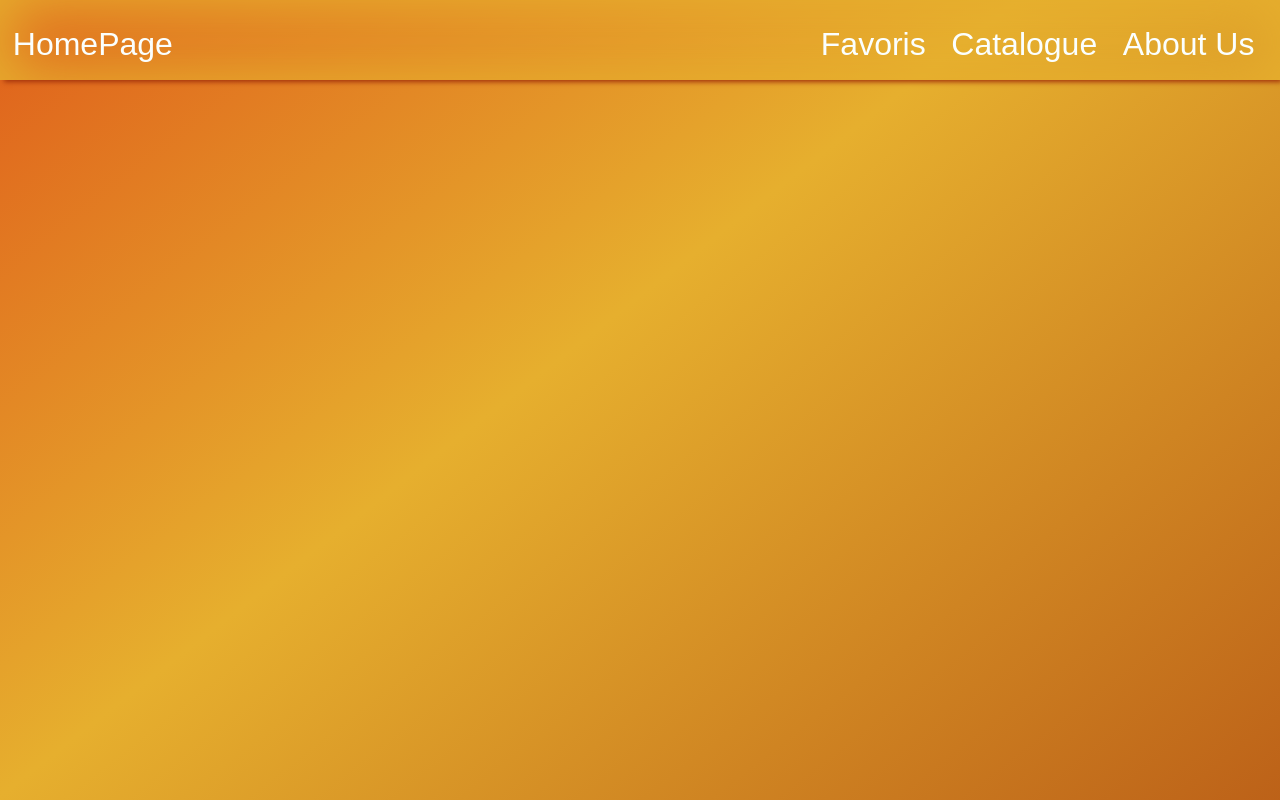
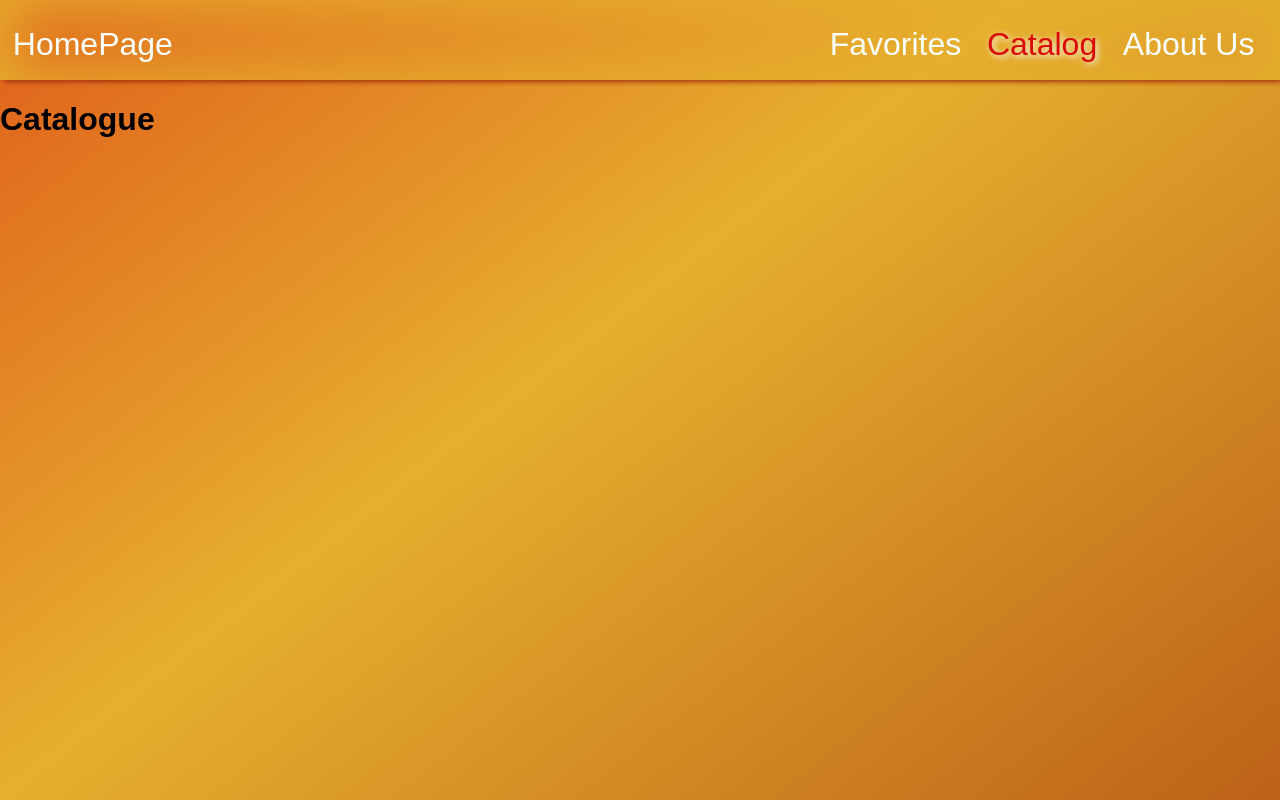
Before and after one commit to WildCodeSchool/paris-0921-p2-groupe6, a React (Vite) app: page /Catalog in a window 1280 px wide. Built offline with nearby package versions, Linux system fonts and the light colour scheme; a web font is replaced by a local one.

Commit message:
a few bugs fixes

```diff
--- a/src/Apropos.jsx
+++ b/src/AboutUs.jsx
@@ -1,6 +1,6 @@
 import React from 'react';
 
-function Apropos() {
+function AboutUs() {
   return (
     <main>
       <h1>A Propos</h1>
@@ -8,4 +8,4 @@ function Apropos() {
   );
 }
 
-export default Apropos;
+export default AboutUs;
--- a/src/App.css
+++ b/src/App.css
@@ -23,7 +23,3 @@ body {
     background-position: 0% 50%;
   }
 }
-
-code {
-  font-family: var(--main-font-family);
-}
--- a/src/App.jsx
+++ b/src/App.jsx
@@ -3,9 +3,9 @@ import { Route, Switch } from 'react-router';
 
 import FooterNavbar from './FooterNavbar';
 import HeaderNavbar from './HeaderNavbar';
-import Apropos from './Apropos';
-import Catalogue from './Catalogue';
-import Favoris from './Favoris';
+import AboutUs from './AboutUs';
+import Catalog from './Catalog';
+import Favorites from './Favorites';
 import HomePage from './Homepage';
 
 import './App.css';
@@ -18,14 +18,14 @@ function App() {
         <Route exact path="/HomePage">
           <HomePage />
         </Route>
-        <Route exact path="/Catalogue">
-          <Catalogue />
+        <Route exact path="/Catalog">
+          <Catalog />
         </Route>
-        <Route exact path="/Favoris">
-          <Favoris />
+        <Route exact path="/Favorites">
+          <Favorites />
         </Route>
-        <Route exact path="/Apropos">
-          <Apropos />
+        <Route exact path="/AboutUs">
+          <AboutUs />
         </Route>
       </Switch>
       <FooterNavbar />
--- a/src/Favoris.jsx
+++ b/src/Catalog.jsx
@@ -1,11 +1,11 @@
 import React from 'react';
 
-function Favoris() {
+function Catalog() {
   return (
     <main>
-      <h1>Favoris</h1>
+      <h1>Catalogue</h1>
     </main>
   );
 }
 
-export default Favoris;
+export default Catalog;
--- a/src/Catalogue.jsx
+++ /dev/null
@@ -1,11 +0,0 @@
-import React from 'react';
-
-function Catalogue() {
-  return (
-    <main>
-      <h1>Catalogue</h1>
-    </main>
-  );
-}
-
-export default Catalogue;
--- /dev/null
+++ b/src/Favorites.jsx
@@ -0,0 +1,11 @@
+import React from 'react';
+
+function Favorites() {
+  return (
+    <main>
+      <h1>Favoris</h1>
+    </main>
+  );
+}
+
+export default Favorites;
--- a/src/FooterNavbar.css
+++ b/src/FooterNavbar.css
@@ -41,7 +41,7 @@ footer {
 }
 
 .active {
-  color: var(--lazy-white);
+  color: var(--lazy-ketchup);
   filter: drop-shadow(2px 2px 0.2rem var(--lazy-white));
   text-decoration: none;
 }
--- a/src/FooterNavbar.jsx
+++ b/src/FooterNavbar.jsx
@@ -13,17 +13,17 @@ function FooterNavbar() {
           </NavLink>
         </span>
         <span className="material-icons">
-          <NavLink className="link" activeClassName="active" to="Favoris">
+          <NavLink className="link" activeClassName="active" to="Favorites">
             bookmark_border
           </NavLink>
         </span>
         <span className="material-icons">
-          <NavLink className="link" activeClassName="active" to="Catalogue">
+          <NavLink className="link" activeClassName="active" to="Catalog">
             menu_book
           </NavLink>
         </span>
         <span className="material-icons">
-          <NavLink className="link" activeClassName="active" to="Apropos">
+          <NavLink className="link" activeClassName="active" to="AboutUs">
             email
           </NavLink>
         </span>
--- a/src/HeaderNavbar.jsx
+++ b/src/HeaderNavbar.jsx
@@ -14,19 +14,19 @@ function HeaderNavbar() {
         </li>
 
         <li>
-          <NavLink className="link" activeClassName="active" to="/Favoris">
-            Favoris
+          <NavLink className="link" activeClassName="active" to="/Favorites">
+            Favorites
           </NavLink>
         </li>
 
         <li>
-          <NavLink className="link" activeClassName="active" to="/Catalogue">
-            Catalogue
+          <NavLink className="link" activeClassName="active" to="/Catalog">
+            Catalog
           </NavLink>
         </li>
 
         <li>
-          <NavLink className="link" activeClassName="active" to="/Apropos">
+          <NavLink className="link" activeClassName="active" to="/AboutUs">
             About Us
           </NavLink>
         </li>
```
